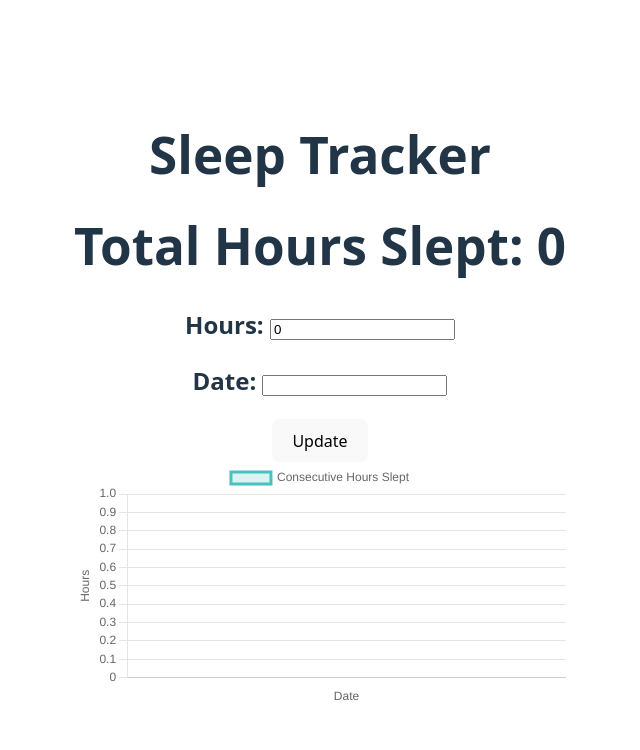
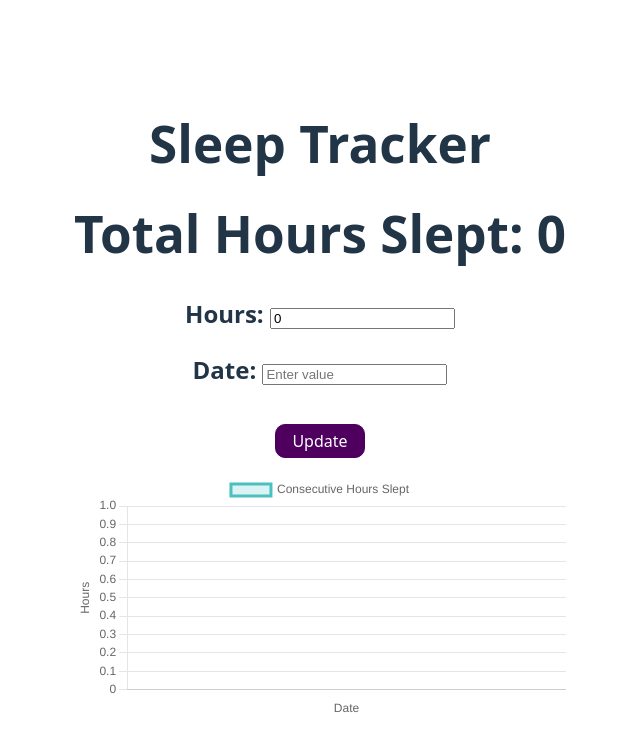
Before and after one commit to RootinTootinVibes/final-project, a React (Vite) app: page / in a window 1280 px wide. Shown: the top 750 px of the page, without its empty margins (320-960 px from the left). Built offline with nearby package versions, Linux system fonts and the light colour scheme.

Commit message:
hopefully final commit

```diff
--- a/src/App.jsx
+++ b/src/App.jsx
@@ -10,6 +10,7 @@ function App() {
   const [count, setCount] = useState(0);
   const [update, setUpdate] = useState(0);
   const [date, setNewDate] = useState('');
+  const [dateInput, setDateInput] = useState('');
   const [submitted, setSubmitted] = useState(false);
 
   //updates the input variable and ensures that it is an integer,
@@ -24,7 +25,7 @@ function App() {
   }
 
   const setDate = (e) => {
-      setNewDate(e.target.value);
+      setDateInput(e.target.value);
 
   }
 
@@ -32,6 +33,7 @@ function App() {
   const submitUpdate = () => {
     setCount(count + update + 0);
     setData((prev) => [...prev, count+update]);
+    setNewDate((prev) = [...prev, dateInput])
     setUpdate('');
     setSubmitted(true);
   }
@@ -40,11 +42,9 @@ function App() {
     <div className="App">
       <h1>Sleep Tracker</h1>
       <h1>Total Hours Slept: {count}</h1>
-      <form onSubmit={submitUpdate}>
-        <h2>Hours: <TextField value={update} onChange={setValue}/></h2>
-        <h2>Date: <input type="text" value={date} onChange={setDate} disabled={submitted}/></h2>
-        <button type="submit" disabled={submitted}>Update</button>
-      </form>
+        <h2>Hours: <TextField value={update} onChange={setValue} /></h2>
+        <h2>Date: <TextField value={date} onChange={setDate} /></h2>
+        <Button label="Update" onClick={submitUpdate} />
       <Chart labels={date} dataPoints={data} />
     </div>
   );
--- a/src/components/Button.jsx
+++ b/src/components/Button.jsx
@@ -2,7 +2,7 @@ import React from 'react';
 import classes from './Button.module.css';
 
 const Button = ({label, onClick}) => {
-    return <button className={classes.button} type="submit">{label}</button>
+    return <button className={classes.button} type={onClick}>{label}</button>
 };
 
 export default Button;
```
Also changed, not shown: 2 other files (tests, documents, lock files or other folders).
